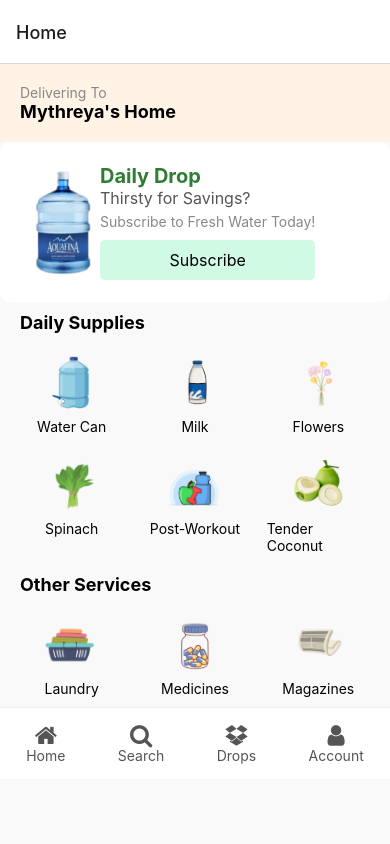
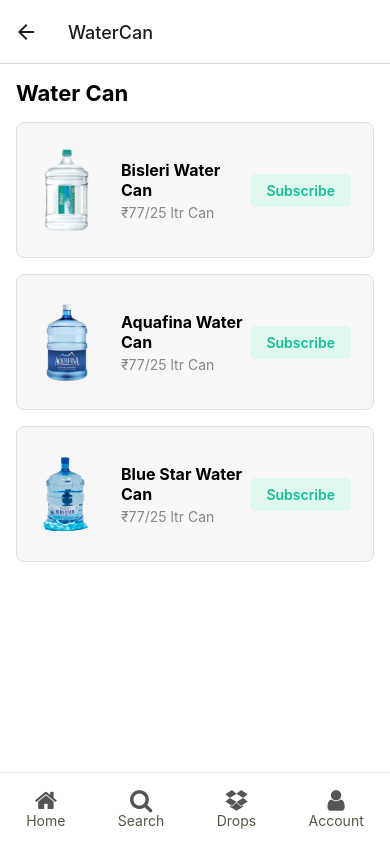
Before and after one commit to sabithaece/DailyDrops, a React Native app: screen /WaterCan in a window 390 px wide. Built offline with nearby package versions, Linux system fonts and the light colour scheme.

Commit message:
last changes

```diff
--- a/App.js
+++ b/App.js
@@ -1,11 +1,12 @@
 import React from "react";
 import { NavigationContainer } from "@react-navigation/native";
 import { createStackNavigator } from "@react-navigation/stack";
-import HomeScreen from "./screen/HomeScreen"; // Fixed import path
-import SearchScreen from "./screen/SreachScreen"; // Fixed import path
-import DropsScreen from "./screen/DropsScreen"; // Fixed import path
+import HomeScreen from "./screen/HomeScreen";
+import SearchScreen from "./screen/SreachScreen";
+import DropsScreen from "./screen/DropsScreen";
 import AccountScreen from "./screen/AccountScreen";
 import DetailsScreen from "./screen/DetailsScreen";
+import WaterCanScreen from "./screen/WaterCanScreen";
 
 
 
@@ -20,6 +21,7 @@
         <Stack.Screen name="drops" component={DropsScreen} />
         <Stack.Screen name="Account" component={AccountScreen} />
         <Stack.Screen name="details" component={DetailsScreen} />
+        <Stack.Screen name="WaterCan" component={WaterCanScreen} />
 
         {/* You can add more screens here as needed */}
       </Stack.Navigator>
--- a/screen/SreachScreen.js
+++ b/screen/SreachScreen.js
@@ -12,7 +12,6 @@
 import Icon from "react-native-vector-icons/FontAwesome";
 
 const ProductCard = ({ title, price, imageUrl, onSubscribe }) => (
-
   <View style={styles.card}>
     <Image source={imageUrl} style={styles.image} />
     <View style={styles.info}>
@@ -55,10 +54,12 @@
 const SearchScreen = ({ navigation }) => {
   const [searchQuery, setSearchQuery] = useState("");
   const [filteredProducts, setFilteredProducts] = useState(products);
-const [activeTab, setActiveTab] = useState("Daily");
- const handleTabPress = (tab) => {
-   setActiveTab(tab);
- };
+  const [activeTab, setActiveTab] = useState("Daily");
+
+  const handleTabPress = (tab) => {
+    setActiveTab(tab);
+  };
+
   const handleSearch = (text) => {
     setSearchQuery(text);
     const filtered = products.filter((product) =>
@@ -77,10 +78,17 @@
   );
 
   const renderRunningLowItem = ({ item }) => (
-    <View style={styles.iconBox}>
+    <TouchableOpacity
+      style={styles.iconBox}
+      onPress={() => {
+        if (item.name === "Water Can") {
+          navigation.navigate("WaterCan"); // Navigate to WaterCanScreen
+        }
+      }}
+    >
       <Image source={item.image} style={styles.iconImage} />
       <Text style={styles.iconText}>{item.name}</Text>
-    </View>
+    </TouchableOpacity>
   );
 
   return (
@@ -126,7 +134,6 @@
         </TouchableOpacity>
       </View>
 
-
       <ScrollView style={styles.scrollViewContent}>
         {/* Section: What Are You Running Low On */}
         <View style={styles.section}>
@@ -160,6 +167,7 @@
           <Icon name="home" size={24} color="#555" />
           <Text style={styles.navText}>Home</Text>
         </TouchableOpacity>
+
         <TouchableOpacity
           style={styles.navItem}
           onPress={() => navigation.navigate("Search")}
@@ -282,12 +290,12 @@
     borderTopColor: "#EEE",
     borderTopWidth: 1,
   },
-  navItem: { alignItems: "center" },
-  navText: { fontSize: 14, color: "#554" },
-
-  container: {
-    flex: 1,
-    backgroundColor: "#f5f5f5",
+  navItem: {
+    alignItems: "center",
+  },
+  navText: {
+    fontSize: 14,
+    color: "#554",
   },
   header: {
     flexDirection: "row",
--- /dev/null
+++ b/screen/WaterCanScreen.js
@@ -0,0 +1,165 @@
+import React from "react";
+import {
+  View,
+  Text,
+  StyleSheet,
+  Image,
+  TouchableOpacity,
+  FlatList,
+} from "react-native";
+import Icon from "react-native-vector-icons/FontAwesome";
+const waterCanData = [
+  {
+    id: "1",
+    name: "Bisleri Water Can",
+    price: "₹77/25 ltr Can",
+    image: require("../assets/bisleri.png"),
+  },
+  {
+    id: "2",
+    name: "Aquafina Water Can",
+    price: "₹77/25 ltr Can",
+    image: require("../assets/aquafina.png"),
+  },
+  {
+    id: "3",
+    name: "Blue Star Water Can",
+    price: "₹77/25 ltr Can",
+    image: require("../assets/bluestar.png"),
+  },
+];
+
+const WaterCanScreen = () => {
+  const renderItem = ({ item }) => (
+    <View style={styles.itemContainer}>
+      <Image source={item.image} style={styles.image} />
+      <View style={styles.infoContainer}>
+        <Text style={styles.name}>{item.name}</Text>
+        <Text style={styles.price}>{item.price}</Text>
+      </View>
+      <TouchableOpacity style={styles.button}>
+        <Text style={styles.buttonText}>Subscribe</Text>
+      </TouchableOpacity>
+    </View>
+  );
+
+  return (
+    <View style={styles.container}>
+      <Text style={styles.header}>Water Can</Text>
+      <FlatList
+        data={waterCanData}
+        renderItem={renderItem}
+        keyExtractor={(item) => item.id}
+        contentContainerStyle={styles.listContainer}
+      />
+      <View style={styles.bottomNav}>
+        <TouchableOpacity
+          style={styles.navItem}
+          onPress={() => navigation.navigate("Home")}
+        >
+          <Icon name="home" size={24} color="#555" />
+          <Text style={styles.navText}>Home</Text>
+        </TouchableOpacity>
+
+        <TouchableOpacity
+          style={styles.navItem}
+          onPress={() => navigation.navigate("Search")}
+        >
+          <Icon name="search" size={24} color="#555" />
+          <Text style={styles.navText}>Search</Text>
+        </TouchableOpacity>
+
+        <TouchableOpacity
+          style={styles.navItem}
+          onPress={() => navigation.navigate("drops")}
+        >
+          <Icon name="dropbox" size={24} color="#555" />
+          <Text style={styles.navText}>Drops</Text>
+        </TouchableOpacity>
+
+        <TouchableOpacity
+          style={styles.navItem}
+          onPress={() => navigation.navigate("Account")}
+        >
+          <Icon name="user" size={24} color="#555" />
+          <Text style={styles.navText}>Account</Text>
+        </TouchableOpacity>
+      </View>
+    </View>
+  );
+};
+
+const styles = StyleSheet.create({
+  container: {
+    flex: 1,
+    backgroundColor: "#fff",
+  },
+  header: {
+    fontSize: 22,
+    fontWeight: "bold",
+    padding: 16,
+  },
+  listContainer: {
+    paddingHorizontal: 16,
+  },
+  itemContainer: {
+    flexDirection: "row",
+    alignItems: "center",
+    backgroundColor: "#f7f7f7",
+    padding: 22,
+    marginBottom: 16,
+    borderRadius: 8,
+    borderColor: "#e0e0e0",
+    borderWidth: 1,
+  },
+  image: {
+    width: 90,
+    height: 90,
+    resizeMode: "contain",
+    marginRight: 12,
+    marginLeft: -20,
+  },
+  infoContainer: {
+    flex: 1,
+  },
+  name: {
+    fontSize: 16,
+    fontWeight: "bold",
+    marginBottom: 4,
+  },
+  price: {
+    fontSize: 14,
+    color: "#888",
+  },
+  button: {
+    backgroundColor: "#e0f7ef",
+    borderRadius: 6,
+    paddingVertical: 8,
+    paddingHorizontal: 16,
+  },
+  buttonText: {
+    color: "#10c295",
+    fontSize: 14,
+    fontWeight: "600",
+  },
+  bottomNav: {
+    position: "absolute",
+    bottom: 0,
+    width: "100%",
+    flexDirection: "row",
+    justifyContent: "space-around",
+    paddingVertical: 15,
+    backgroundColor: "#FFF",
+    borderTopColor: "#EEE",
+    borderTopWidth: 1,
+  },
+  navItem: {
+    alignItems: "center",
+  },
+  navText: {
+    fontSize: 14,
+    color: "#554",
+  },
+});
+
+export default WaterCanScreen;
```
Also changed, not shown: assets/bluestar.png (added).
